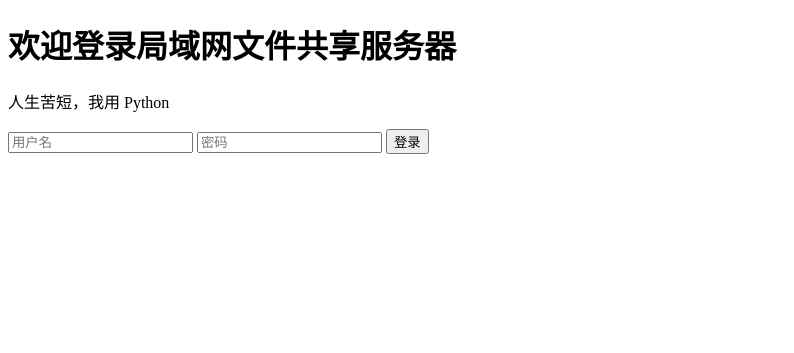
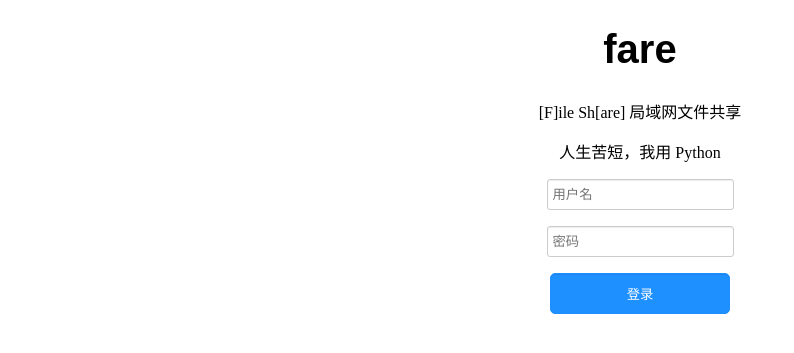
Before and after one commit to ruxtain/fare, a Python web app: template templates/login.html in a window 1280 px wide. Shown: the top 353 px of the page, without its empty margins (0-794 px from the left). Run offline with Jinja, Linux system fonts and the light colour scheme; the template is opened without the code that fills it, so the values that code supplies are empty.

Commit message:
优化页面；提供预览

```diff
--- a/templates/login.html
+++ b/templates/login.html
@@ -1,15 +1,78 @@
 <!DOCTYPE html>
 <html>
 <head>
+    <meta charset="utf-8">
     <title>登录啊少年！</title>
+    <style type="text/css">
+        body {
+            background-color: #fff;
+        }
+        .subtitle {
+            font-size: 20px;
+        }
+        #username {
+            color: #933;
+        }
+        a {
+            color: #68f;
+        }
+        div.main {
+            margin: 0 auto;
+            width: 700px;
+            text-align: center;
+        }
+        input{
+                width: 180px;
+                border: 1px solid #ccc;
+                padding: 7px 0px;
+                border-radius: 3px;
+                padding-left:5px;
+                -webkit-box-shadow: inset 0 1px 1px rgba(0,0,0,.075);
+                box-shadow: inset 0 1px 1px rgba(0,0,0,.075);
+                -webkit-transition: border-color ease-in-out .15s,-webkit-box-shadow ease-in-out .15s;
+                -o-transition: border-color ease-in-out .15s,box-shadow ease-in-out .15s;
+                transition: border-color ease-in-out .15s,box-shadow ease-in-out .15s
+            }
+        input:focus{
+                border-color: #66afe9;
+                outline: 0;
+                -webkit-box-shadow: inset 0 1px 1px rgba(0,0,0,.075),0 0 8px rgba(102,175,233,.6);
+                box-shadow: inset 0 1px 1px rgba(0,0,0,.075),0 0 8px rgba(102,175,233,.6)
+        }
+        #login {
+    padding: 10px;
+    color: white;
+    background-color: #1E90FF;
+    border: 1px solid #1E90FF;
+    border-radius: 5px;
+    cursor: pointer;
+    width: 180px;
+        }
+        #login:hover {
+            background-color: #5599FF;
+
+        }
+    </style>
+
 </head>
 <body>
-    <h1>欢迎登录局域网文件共享服务器</h1>
-    <p>人生苦短，我用 Python</p>
-    <form method="post">
-        <input type="text" name="username" placeholder="用户名">
-        <input type="password" name="password" placeholder="密码">
-        <input type="submit" name="submit" value="登录">
-    </form>
+    <div class="wrapper">
+        <div class="main">
+            <h1 style="font-size: 40px; font-family: sans-serif;">fare</h1>
+            <p>[F]ile Sh[are] 局域网文件共享</p>
+            <p>人生苦短，我用 Python</p>
+            <form method="post">
+                <p>
+                <input type="text" name="username" placeholder="用户名">
+                </p>
+                <p>
+                <input type="password" name="password" placeholder="密码">
+                </p>
+                <p>
+                <input type="submit" name="submit" id="login" value="登录">
+                </p>
+            </form>
+        </div>
+    </div>
 </body>
 </html>
```
Also changed, not shown: main.py (+3 -9 lines), templates/details.html (deleted, +0 -23 lines), templates/home.html (added, +107 -0 lines), templates/index.html (deleted, +0 -16 lines), views.py (+25 -4 lines), README.md, preview.png (added), 1 other file.
